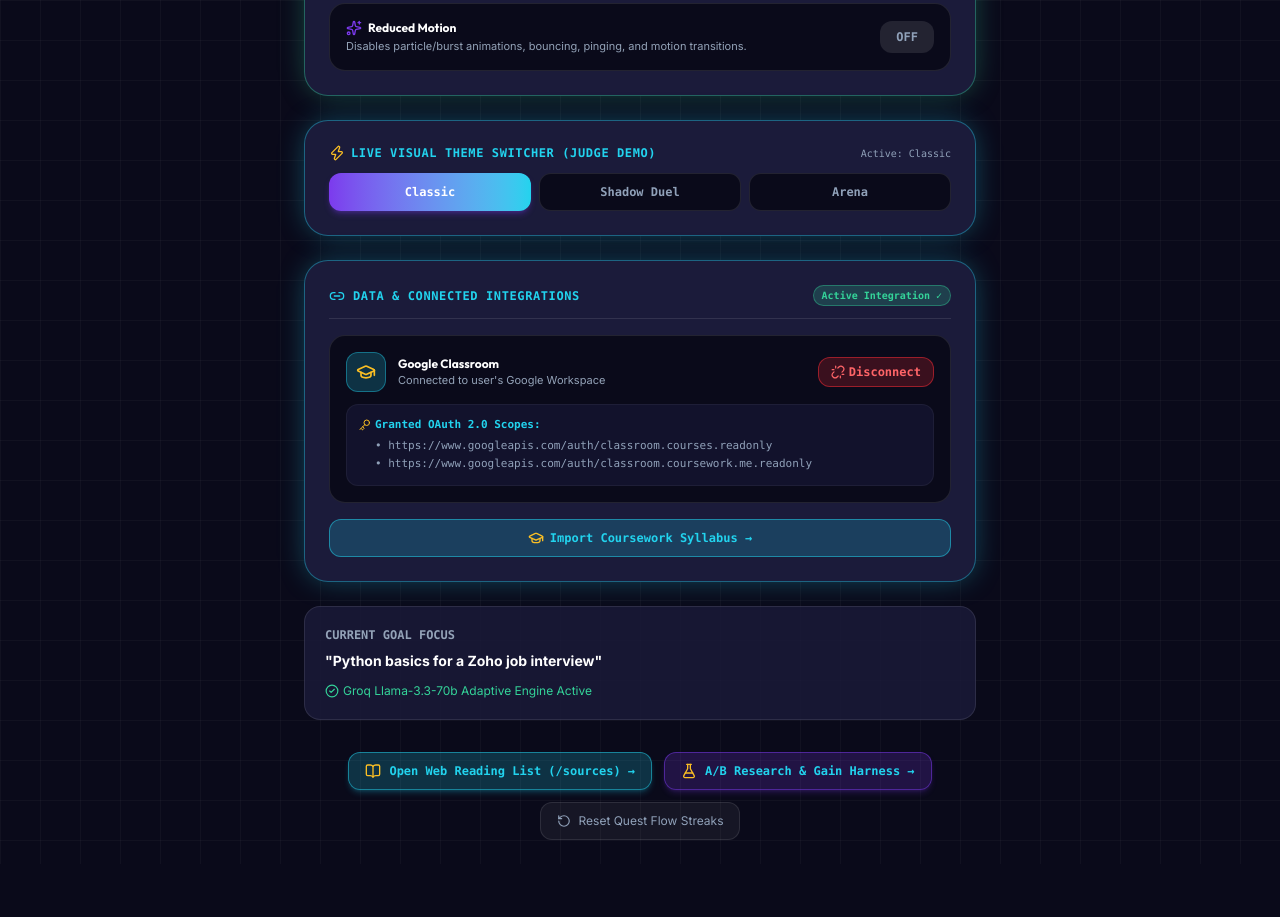
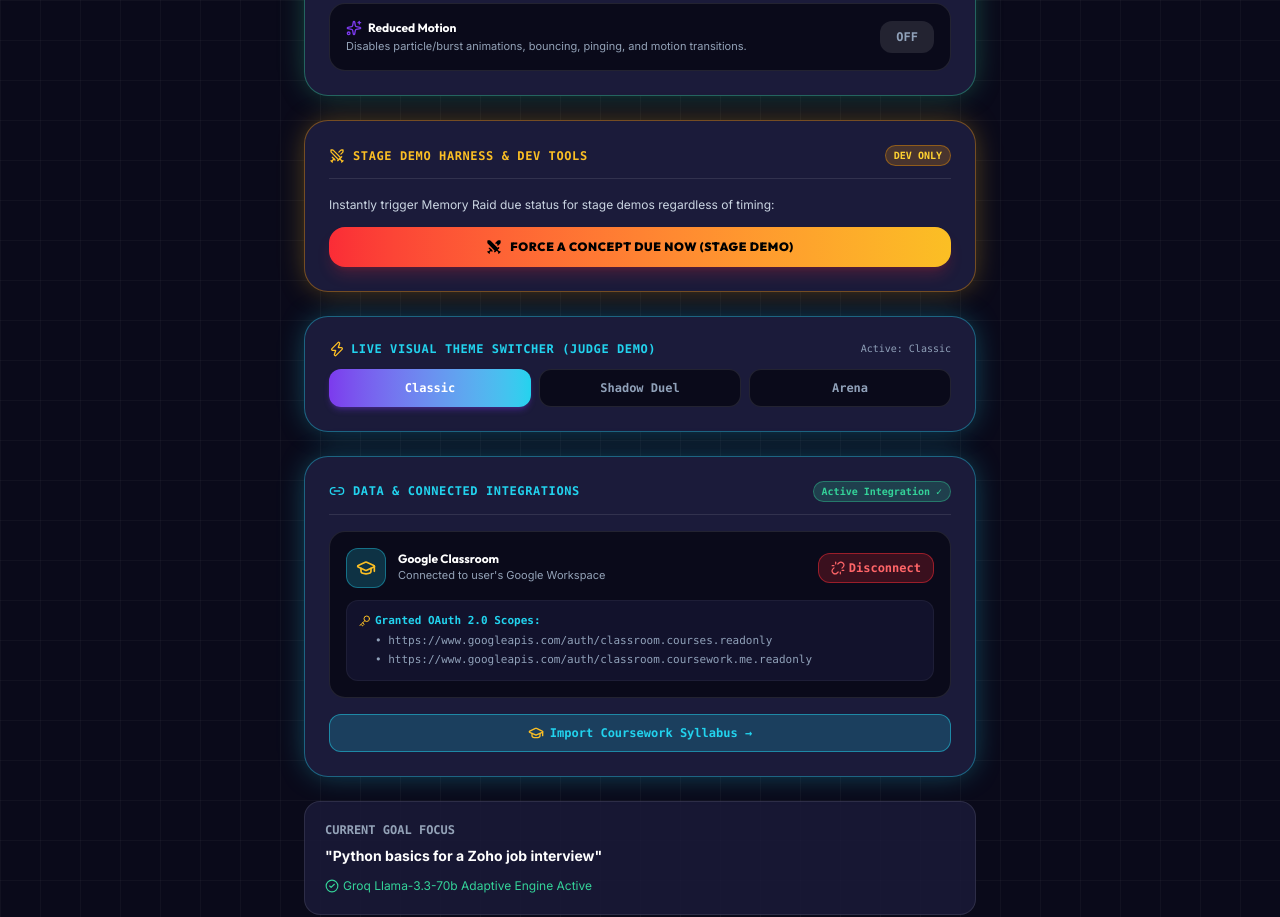
Before and after one commit to vijayaragavan7727/Xpedition, a Next.js app: page /profile in a window 1280 px wide. Shown: the part 1760-2677 px from the top of the page. Before the commit the page ends 2624 px from the top, so only its background shows below. Built offline with nearby package versions, Linux system fonts and the light colour scheme; no server answers.

Commit message:
fix(raid): add 10-min initial review window, explicit mastery DB logging, dev-only force concept due button, and empty state Home badge

```diff
--- a/app/home/page.tsx
+++ b/app/home/page.tsx
@@ -116,16 +116,16 @@ export default function HomePage() {
               className={`flex items-center gap-1.5 px-3 py-2 rounded-2xl border transition-all cursor-pointer ${
                 dueCount > 0
                   ? "bg-red-500/20 border-red-500/60 text-red-400 font-bold glow-box-violet animate-pulse"
-                  : "bg-[#0A0A1A] border-white/10 text-slate-500 opacity-60"
+                  : "bg-[#0A0A1A]/80 border-white/10 text-slate-500 hover:text-slate-400 opacity-70"
               }`}
             >
-              <Swords className="w-5 h-5" />
+              <Swords className={`w-5 h-5 ${dueCount > 0 ? "text-red-400" : "text-slate-600"}`} />
               <div className="flex flex-col text-left">
-                <span className="text-xs font-bold font-mono leading-none">
+                <span className={`text-xs font-bold font-mono leading-none ${dueCount > 0 ? "text-red-400" : "text-slate-400"}`}>
                   {dueCount > 0 ? `${dueCount} Due` : "0 Due"}
                 </span>
                 <span className="text-[9px] font-mono uppercase tracking-tight leading-none mt-0.5">
-                  {dueCount > 0 ? "Raid Due" : "Memory Fresh"}
+                  {dueCount > 0 ? "Raid Due" : "Nothing due yet — come back later"}
                 </span>
               </div>
             </Link>
--- a/app/profile/page.tsx
+++ b/app/profile/page.tsx
@@ -22,12 +22,15 @@ import {
   HeartHandshake,
   Award,
   FlaskConical,
-  GraduationCap,
-  Link2,
   Unlink,
   Key,
   BookOpen,
+  Swords,
+  GraduationCap,
+  Link2,
 } from "lucide-react";
+import { supabase, isSupabaseConfigured } from "@/lib/supabase";
+import { DueSkill } from "@/lib/forgetting";
 
 export default function ProfilePage() {
   const {
@@ -46,6 +49,49 @@ export default function ProfilePage() {
   const progress = xpProgress(user.xp);
 
   const [hasClassroomConnected, setHasClassroomConnected] = useState(true);
+  const [forcedDueNotice, setForcedDueNotice] = useState<string | null>(null);
+
+  const handleForceConceptDue = async () => {
+    const targetSkill = course?.skills?.[0] || {
+      id: "p1",
+      name: "Python Core Syntax & Data Structures",
+      difficulty: 1,
+    };
+
+    const pastDate = new Date(Date.now() - 3600000).toISOString(); // 1 hour ago
+
+    const forcedSkill: DueSkill = {
+      id: targetSkill.id,
+      name: targetSkill.name,
+      difficulty: targetSkill.difficulty || 1,
+      halfLifeHours: 0.1667,
+      nextReviewAt: pastDate,
+      pKnow: 0.85,
+      overdueMinutes: 60,
+    };
+
+    if (typeof window !== "undefined") {
+      localStorage.setItem("xpedition_forced_due", JSON.stringify([forcedSkill]));
+    }
+
+    if (isSupabaseConfigured() && user?.id) {
+      try {
+        await supabase.from("mastery").upsert({
+          user_id: user.id,
+          skill_id: targetSkill.id,
+          p_know: 0.85,
+          half_life_hours: 0.1667,
+          next_review_at: pastDate,
+          last_seen_at: new Date().toISOString(),
+        });
+        console.log(`[Dev Force Due] Set next_review_at to past for user ${user.id}, skill ${targetSkill.id}`);
+      } catch (e) {
+        console.warn("Dev force due error:", e);
+      }
+    }
+
+    setForcedDueNotice(`✓ Forced concept '${targetSkill.name}' due now! Home Arena now shows 1 Raid Due.`);
+  };
 
   useEffect(() => {
     if (typeof window !== "undefined") {
@@ -392,6 +438,39 @@ export default function ProfilePage() {
           </div>
         </div>
 
+        {/* Dev-Only Tools & Stage Demo Harness */}
+        <div className="bg-[#1B1B3A] border border-amber-500/40 rounded-3xl p-6 shadow-xl glow-box-amber space-y-4">
+          <div className="flex items-center justify-between border-b border-white/10 pb-3">
+            <span className="text-xs font-bold text-[#FBBF24] font-mono uppercase tracking-wider flex items-center gap-2">
+              <Swords className="w-4 h-4 text-[#FBBF24]" />
+              Stage Demo Harness & Dev Tools
+            </span>
+            <span className="text-[10px] font-mono text-amber-300 font-bold bg-amber-500/20 px-2 py-0.5 rounded-full border border-amber-500/40">
+              DEV ONLY
+            </span>
+          </div>
+
+          <div className="space-y-3">
+            <p className="text-xs text-slate-300 leading-relaxed">
+              Instantly trigger Memory Raid due status for stage demos regardless of timing:
+            </p>
+
+            <button
+              onClick={handleForceConceptDue}
+              className="w-full py-3 rounded-2xl bg-gradient-to-r from-red-500 to-[#FBBF24] hover:from-red-600 hover:to-amber-500 text-black font-black font-heading text-xs uppercase tracking-wider transition-all cursor-pointer shadow-lg shadow-red-500/20 flex items-center justify-center gap-2"
+            >
+              <Swords className="w-4 h-4 fill-current" />
+              <span>Force a Concept Due Now (Stage Demo)</span>
+            </button>
+
+            {forcedDueNotice && (
+              <div className="bg-[#34D399]/20 border border-[#34D399]/40 rounded-xl p-3 text-xs text-[#34D399] font-mono font-bold animate-fadeIn">
+                {forcedDueNotice}
+              </div>
+            )}
+          </div>
+        </div>
+
         {/* Live Theme Switcher for Demo Judge */}
         <div className="bg-[#1B1B3A] border border-[#22D3EE]/40 rounded-3xl p-6 shadow-xl glow-box-cyan space-y-3">
           <div className="flex items-center justify-between">
--- a/lib/QuestContext.tsx
+++ b/lib/QuestContext.tsx
@@ -157,7 +157,7 @@ export function QuestProvider({ children }: { children: React.ReactNode }) {
 
   // BKT & Flow Controller State
   const [pKnow, setPKnow] = useState<number>(BKT_PARAMS.pKnowPrior);
-  const [halfLifeHours, setHalfLifeHours] = useState<number>(48.0);
+  const [halfLifeHours, setHalfLifeHours] = useState<number>(0.1667); // 10 minutes initial half-life for demo reviews
   const [flowDifficulty, setFlowDifficulty] = useState<number>(2);
   const [correctStreak, setCorrectStreak] = useState<number>(0);
   const [wrongStreak, setWrongStreak] = useState<number>(0);
@@ -489,7 +489,7 @@ export function QuestProvider({ children }: { children: React.ReactNode }) {
         setTimeout(() => {
           setActiveSkillIndex((prev) => prev + 1);
           setPKnow(BKT_PARAMS.pKnowPrior);
-          setHalfLifeHours(48.0);
+          setHalfLifeHours(0.1667);
         }, 1200);
       }
     }
@@ -508,6 +508,7 @@ export function QuestProvider({ children }: { children: React.ReactNode }) {
         });
 
         if (currentSkill?.id) {
+          console.log(`[Mastery DB Write] User: ${user.id}, Skill: ${currentSkill.name}, half_life_hours: ${newHalfLife}h, next_review_at: ${nextReviewAt}`);
           await supabase.from("mastery").upsert({
             user_id: user.id,
             skill_id: currentSkill.id,
--- a/lib/forgetting.ts
+++ b/lib/forgetting.ts
@@ -10,32 +10,48 @@ export interface DueSkill extends Skill {
 
 /**
  * Updates half-life memory decay value (in hours):
- * - Correct answer: extend half-life by 1.6x (capped at 720h = 30 days)
- * - Mistake: shrink half-life by 0.5x (floored at 4h)
+ * - Initial / First review window: 10 minutes (0.1667 hours) so concepts become due quickly in demo
+ * - Subsequent correct answer: extend half-life exponentially (0.1667h -> 1h -> 4h -> 16h -> 64h up to 720h)
+ * - Mistake: shrink half-life back to 10 minutes (0.1667h)
  */
-export function updateHalfLife(currentHalfLifeHours: number = 48, wasCorrect: boolean): number {
+export function updateHalfLife(currentHalfLifeHours: number = 0.1667, wasCorrect: boolean): number {
   if (wasCorrect) {
-    const extended = currentHalfLifeHours * 1.6;
-    return Math.min(720, Math.max(4, Number(extended.toFixed(2))));
+    if (currentHalfLifeHours >= 48) return 0.1667; // 10 minutes for initial review
+    if (currentHalfLifeHours <= 0.17) return 1.0; // 1 hour for 2nd review
+    const extended = currentHalfLifeHours * 2.5;
+    return Math.min(720, Number(extended.toFixed(2)));
   } else {
-    const shrunk = currentHalfLifeHours * 0.5;
-    return Math.max(4, Number(shrunk.toFixed(2)));
+    return 0.1667; // Reset to 10 minutes on mistake
   }
 }
 
 /**
  * Computes next_review_at timestamp given last_seen_at Date and half_life_hours
  */
-export function computeNextReviewAt(lastSeenAt: Date = new Date(), halfLifeHours: number = 48): string {
+export function computeNextReviewAt(lastSeenAt: Date = new Date(), halfLifeHours: number = 0.1667): string {
   const nextDate = new Date(lastSeenAt.getTime() + halfLifeHours * 3600 * 1000);
   return nextDate.toISOString();
 }
 
 /**
  * Retrieves skills due for review (where next_review_at <= NOW()), ordered by most overdue first.
+ * Integrates both DB records and local forced-due items for stage demos.
  */
 export async function getDueSkills(userId?: string): Promise<DueSkill[]> {
   const now = new Date();
+
+  // Check local storage for forced due skill (Stage Demo Mode)
+  let forcedDue: DueSkill[] = [];
+  if (typeof window !== "undefined") {
+    try {
+      const stored = localStorage.getItem("xpedition_forced_due");
+      if (stored) {
+        forcedDue = JSON.parse(stored);
+      }
+    } catch (e) {}
+  }
+
+  let dbDueSkills: DueSkill[] = [];
 
   if (isSupabaseConfigured() && userId) {
     try {
@@ -56,8 +72,12 @@ export async function getDueSkills(userId?: string): Promise<DueSkill[]> {
         .lte("next_review_at", now.toISOString())
         .order("next_review_at", { ascending: true });
 
+      if (error) {
+        console.warn("Supabase getDueSkills query error:", error);
+      }
+
       if (masteryRecords && masteryRecords.length > 0) {
-        return masteryRecords.map((m: any) => {
+        dbDueSkills = masteryRecords.map((m: any) => {
           const nextRev = new Date(m.next_review_at || now);
           const overdueMinutes = Math.max(0, Math.floor((now.getTime() - nextRev.getTime()) / 60000));
 
@@ -65,7 +85,7 @@ export async function getDueSkills(userId?: string): Promise<DueSkill[]> {
             id: m.skill_id,
             name: m.skills?.name || "General Skill",
             difficulty: m.skills?.difficulty || 2,
-            halfLifeHours: m.half_life_hours || 48,
+            halfLifeHours: m.half_life_hours || 0.1667,
             nextReviewAt: m.next_review_at,
             pKnow: m.p_know || 0.15,
             overdueMinutes,
@@ -77,26 +97,17 @@ export async function getDueSkills(userId?: string): Promise<DueSkill[]> {
     }
   }
 
-  // Fallback demo due skills if no DB record found
-  const pastDate = new Date(now.getTime() - 24 * 3600 * 1000).toISOString();
-  return [
-    {
-      id: "due-1",
-      name: "Python Core Syntax & Data Structures",
-      difficulty: 1,
-      halfLifeHours: 48,
-      nextReviewAt: pastDate,
-      pKnow: 0.45,
-      overdueMinutes: 1440,
-    },
-    {
-      id: "due-2",
-      name: "Object-Oriented Programming (Classes & Decorators)",
-      difficulty: 2,
-      halfLifeHours: 24,
-      nextReviewAt: pastDate,
-      pKnow: 0.35,
-      overdueMinutes: 720,
-    },
-  ];
+  // Merge forced due and DB due skills, deduplicating by ID
+  const combined = [...forcedDue, ...dbDueSkills];
+  const uniqueMap = new Map<string, DueSkill>();
+  combined.forEach((item) => {
+    if (!uniqueMap.has(item.id)) {
+      uniqueMap.set(item.id, item);
+    }
+  });
+
+  const dueList = Array.from(uniqueMap.values());
+
+  console.log(`[getDueSkills] User: ${userId || "anon"}, Found ${dueList.length} due skills for Memory Raid`);
+  return dueList;
 }
```
